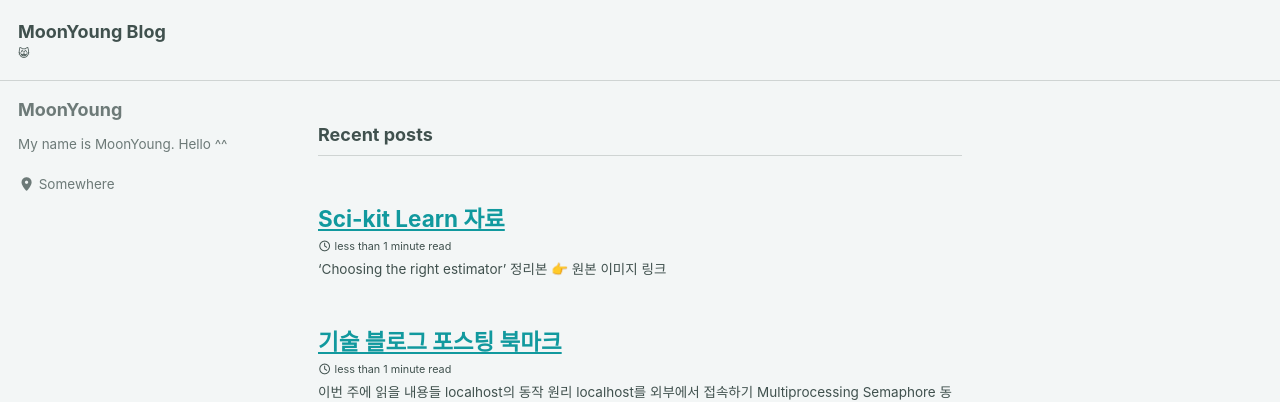
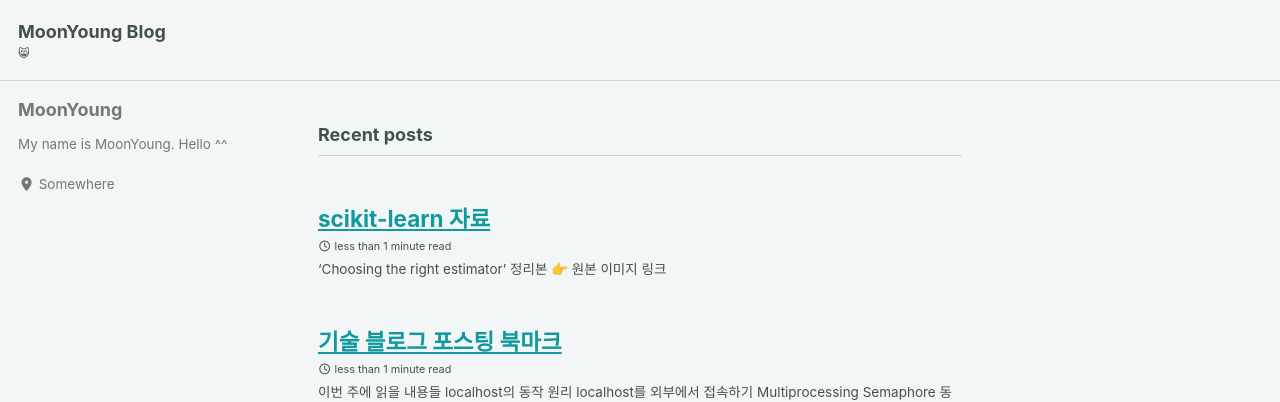
Before and after one commit to MOONisYOUNG/MOONisYOUNG.github.io, a Jekyll site: the page built from index.html, in a window 1280 px wide. Shown: the top 402 px of the page. Built offline with Jekyll 4.4.1, drawn with Linux system fonts in a browser that asks for light colours; cached includes are drawn as plain includes; the list of posts is cut into pages by our own code.

Commit message:
Update 2024-06-12-SKLearn_tip.md

```diff
--- a/_posts/2024-06-12-SKLearn_tip.md
+++ b/_posts/2024-06-12-SKLearn_tip.md
@@ -1,6 +1,6 @@
 ---
 layout: single
-title: Sci-kit Learn 자료
+title: scikit-learn 자료
 ---
 ### 'Choosing the right estimator' 정리본
 ![](/images/scikit_learn_guide.png)
```
